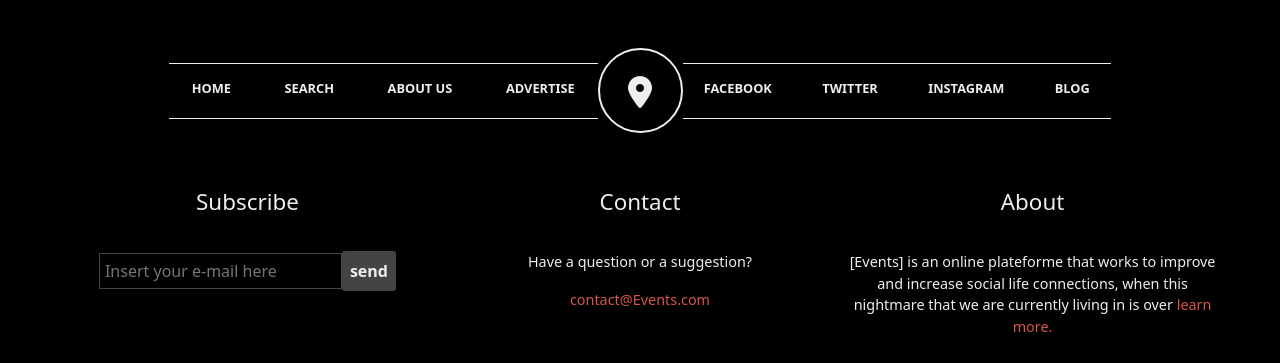
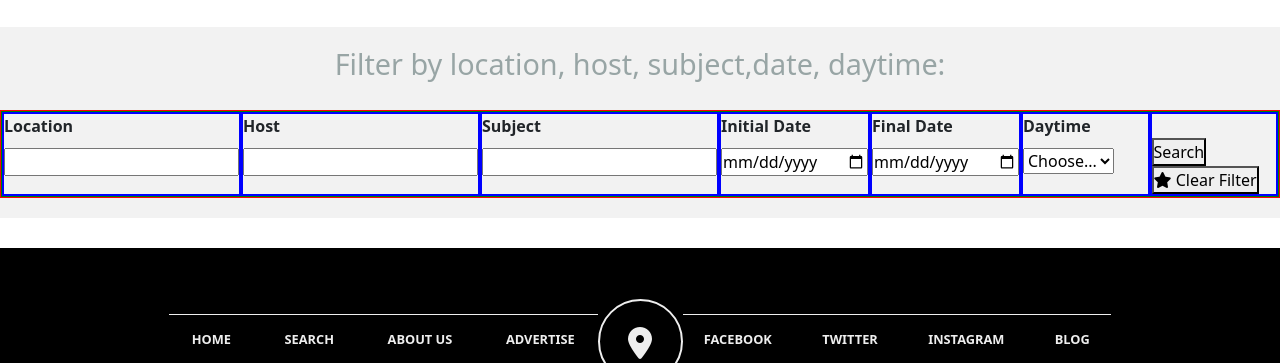
Before and after one commit to NjNerson/SAYNA-HTML-CSS-PROJET-FINAL, a plain HTML site: page pages/search.html in a window 1280 px wide. Shown: the part 83-446 px from the top of the page. Drawn offline with nearby package versions, Linux system fonts and the light colour scheme.

Commit message:
add some content to search page

```diff
--- a/Assets/styles/style.css
+++ b/Assets/styles/style.css
@@ -1,3 +1,4 @@
+/***********************GENERAL STYLE*********************/
 * {
     margin: 0;
     padding: 0;
@@ -24,7 +25,7 @@ a {
     color: var(--light-gray);
 }
 
-/*header*/
+/*************************************************HEADER****************************************************/
 header {
     background: var(--primary-color);
 }
@@ -57,7 +58,7 @@ nav li a i{
     padding-right: 1.2%;
 }
 
-/*footer*/
+/*******************************************************FOOTER*******************************************************/
 
 footer {
     color: var(--light-gray);
@@ -163,8 +164,8 @@ footer .icon-location i {
 }
 
 footer .footer {
+    height: 3em;
     background: var(--gray-footer);
-    height: 3em;
 }
 
 footer .footer ul {
@@ -180,17 +181,16 @@ footer .footer li i:hover {
 }
 
 footer .footer .copyright {
+    margin-right: 2%;
     padding-top: 9px;
     font-size: 0.9em;
     text-align: right;
     color: var(--primary-gray);
-    margin-right: 2%;
 
 }
 
-/*media queries for small screen*/
+/*media queries for header on small screen*/
 
-/*header rule*/
 @media screen and (max-width: 992px){
     header nav li span{
         display: none;
@@ -205,12 +205,45 @@ footer .footer .copyright {
 
 }
 
+@media screen and (max-width:768px){
 
-/*--------------- main -----------------*/
+    header nav li i {
+        font-size: 1.5em;
+    }
 
-/*
-event schedule
-*/
+    header .logo .logoName {
+        font-size: 2em;
+    }
+
+}
+@media screen and (max-width: 576px){
+
+    header nav {
+        margin: auto 0;
+        text-align: center;
+    }
+
+    header .logo , header nav {
+        margin: auto 0;
+
+    }
+    header nav li {
+        padding-left: 15%;
+    }
+
+    header .logo {
+        padding-left: 25%;
+    }
+
+}
+
+/***********************************************************************************************************************
+                        CONTENT STYLES
+***********************************************************************************************************************/
+
+/*---------------ABOUT PAGE-----------------*/
+
+/*event schedule*/
 main  {
     background-color: #fff;
 }
@@ -239,7 +272,7 @@ main .about-event {
 .event-desc {
     padding: 0 5%;
 }
-.event-desc div.col p {
+.event-desc div.col-md p {
     width: 90%;
     padding: 20px;
     font-size: 1.2em;
@@ -250,17 +283,17 @@ main .about-event {
     box-shadow: 0 0 10px grey;
 }
 
-.event-desc div.col p span {
+.event-desc div.col-md p span {
     font-weight: 700;
     color: var(--primary-blue);
     text-transform: capitalize;
 }
 
 .event-desc div:last-child p:last-child {
-    text-align: right;
     padding: 0;
     border: none;
     box-shadow: none;
+    text-align: right;
 }
 
 .event-desc div .apply {
@@ -293,22 +326,20 @@ main .about-event {
 }
 
 main .more-details {
+    padding: 2%;
     margin: 50px 0;
     background: rgba(150, 150, 150, 0.1);
-    padding: 2%;
 }
 main .more-details p{
     margin: 0;
+    font-size: 1.5em;
+    word-spacing: 5px;
     padding-left: 24px;
-    font-size: 1.5em;
+    letter-spacing: 10px;
     color: var(--gray-footer);
-    letter-spacing: 10px;
-    word-spacing: 5px;
 }
 
-/*
-    MAP
-*/
+/*  MAP  */
 .map h2 {
     font-size: 1.5em;
     text-align: center;
@@ -326,34 +357,44 @@ iframe {
 
 }
 
-@media screen and (max-width:768px){
 
-    header nav li i {
-        font-size: 1.5em;
-    }
+/*---------------SEARCH PAGE-----------------*/
 
-    header .logo .logoName {
-        font-size: 2em;
-    }
+/* Filter style */
+
+section.filter {
+    padding: 20px 0;
+    margin: 30px 0;
+    background: rgb(190, 190, 190);
+    background: rgba(190, 190, 190, 0.2);
+}
+
+.filter .title {
+    font-size: 1.8em;
+    text-align: center;
+    padding-bottom: 20px;
+    color: var(--primary-gray);
+}
+
+.filter form{
+    border: 1px solid red;
+}
+
+.filter form div.row {
+    margin: 0;
+    padding: 0;
+    width: 100%;
+    border: 1px solid green;
 
 }
-@media screen and (max-width: 576px){
 
-    header nav {
-        text-align: center;
-        margin: auto 0;
-    }
+.filter form .row div.col-md {
+    border: 2px solid blue;
+    padding: 0;
+    margin: 0;
+}
 
-    header .logo , header nav {
-        margin: auto 0;
-
-    }
-    header nav li {
-        padding-left: 15%;
-    }
-
-    header .logo {
-        padding-left: 25%;
-    }
-
+.filter form label {
+    font-weight: bold;
+    padding-bottom: 10px;
 }
--- a/pages/search.html
+++ b/pages/search.html
@@ -6,6 +6,10 @@
     <meta name="viewport" content="width=device-width, initial-scale=1.0">
     <link rel="stylesheet" href="https://cdn.jsdelivr.net/npm/bootstrap@5.1.3/dist/css/bootstrap.min.css" integrity="sha384-1BmE4kWBq78iYhFldvKuhfTAU6auU8tT94WrHftjDbrCEXSU1oBoqyl2QvZ6jIW3" crossorigin="anonymous">
     <script src="https://kit.fontawesome.com/a5eba3244d.js" crossorigin="anonymous"></script>
+
+    <!-- <link rel="stylesheet" href="../Assets/styles/bootstrap-5.1.3-dist/css/bootstrap.min.css">
+    <link rel="stylesheet" href="../Assets/Icones/fontawesome-free-6.0.0-web/css/all.min.css"> -->
+
     <link rel="stylesheet" href="../assets/styles/style.css">
     <title>Search</title>
 </head>
@@ -52,8 +56,59 @@
     <!--main content-->
 
     <main>
-        <div class="container">
+        <div class="">
+            <section class="filter">
+                <h2 class="title">
+                    Filter by location, host, subject,date, daytime:
+                </h2>
 
+                <form action="" method="">
+                    <div class="row">
+                        <div class="col-md">
+                            <label for="location">Location</label><br/>
+                            <input type="text" name="location" id="location" width="50px">
+                        </div>
+
+                        <div class="col-md">
+                            <label for="host">Host</label><br/>
+                            <input type="text" name="host" id="host">
+                        </div>
+
+                        <div class="col-md">
+                            <label for="subject">Subject</label><br/>
+                            <input type="text" name="subject" id="subject">
+                        </div>
+
+                        <div class="col-md">
+                            <label for="init-date">Initial Date</label><br/>
+                            <input type="date" name="init-date" id="init-date">
+                        </div>
+
+                        <div class="col-md">
+                            <label for="final-date">Final Date</label><br/>
+                            <input type="date" name="final-date" id="final-date">
+                        </div>
+
+                        <div class="col-md">
+                            <label for="daytime">Daytime</label><br/>
+                            <!-- <input type="" name="daytime" id="daytime"> -->
+                            <select name="daytime" id="daytime">
+                                <option value="">Choose...</option>
+                                <option value="daylight">Daylight</option>
+                                <option value="night">Night</option>
+                            </select>
+                        </div>
+                        <div class="col-md">
+                            <br/>
+                            <button type="submit">Search</button>
+                            <button type="reset">
+                                <i class="fa fa-star" aria-hidden="true"></i> Clear Filter
+                            </button>
+
+                        </div>
+                    </div>
+                </form>
+            </section>
         </div>
     </main>
 
```
Also changed, not shown: index.html (+4 -0 lines), pages/about.html (+8 -5 lines).
